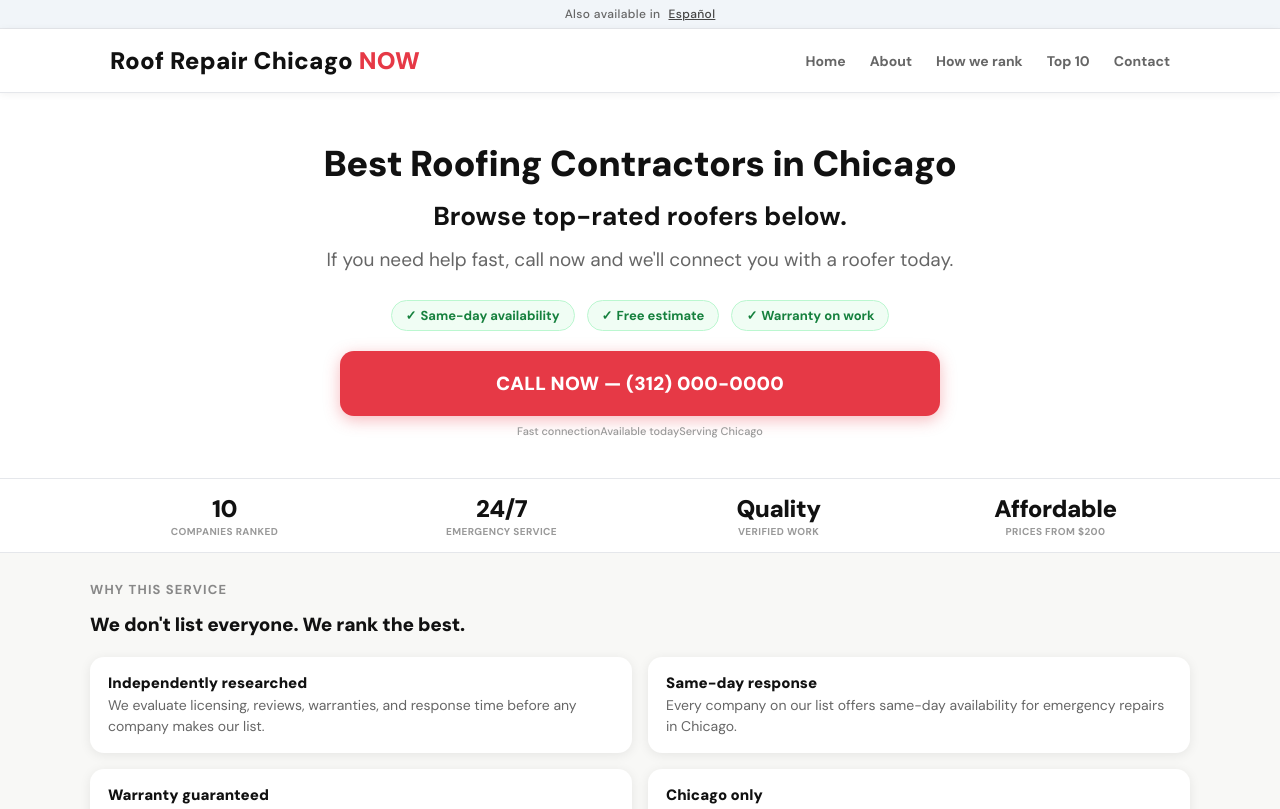
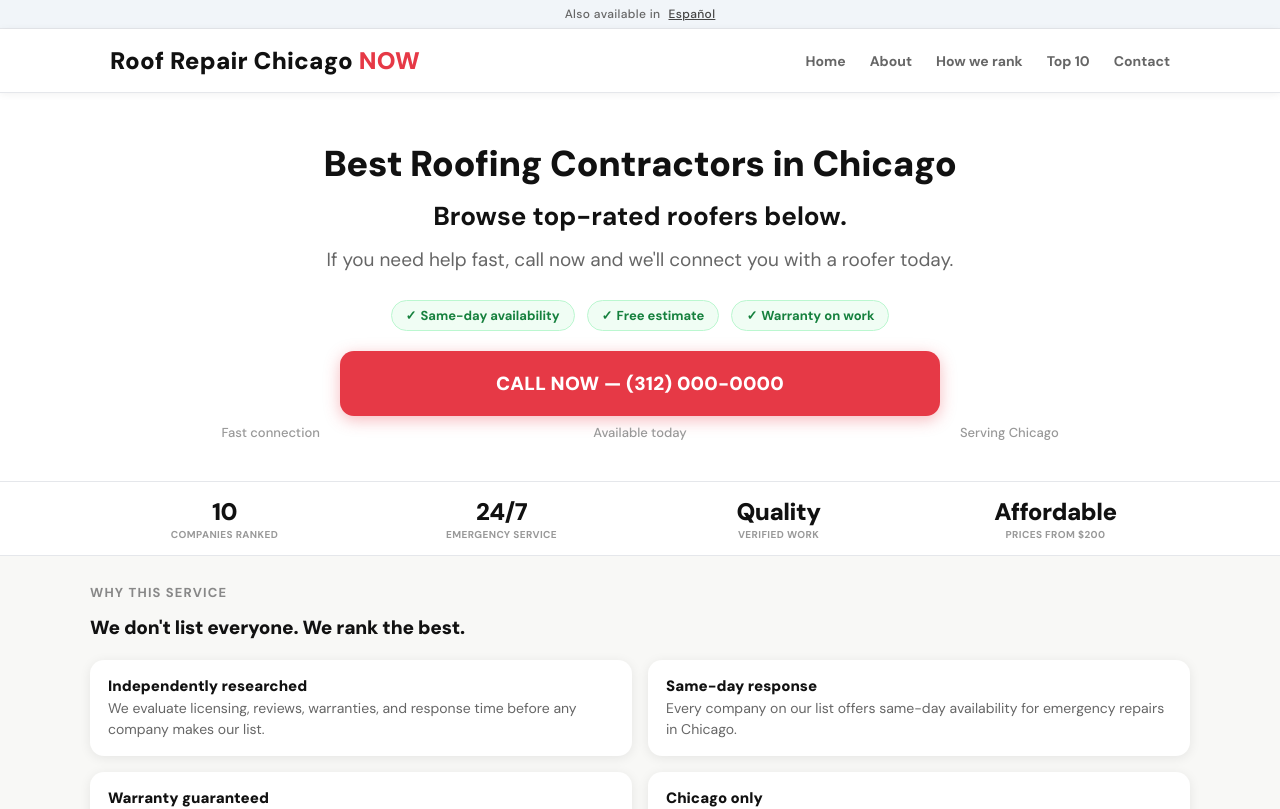
Before and after one commit to dm100usa-oss/roof-repair-chicago-now, a Next.js app: page / in a window 1280 px wide. Shown: the top 809 px of the page. Built offline with nearby package versions, Linux system fonts and the light colour scheme.

Commit message:
Update page.module.css

```diff
--- a/src/app/page.module.css
+++ b/src/app/page.module.css
@@ -90,11 +90,19 @@
 .btnCall:hover { background: var(--red-dark); transform: translateY(-1px); }
 
 .btnCallNote {
+  display: flex;
+  gap: .5rem;
+  justify-content: center;
+  margin-top: .5rem;
+}
+
+.btnCallNoteItem {
+  flex: 1;
   text-align: center;
-  font-size: 11px;
+  font-size: 13px;
   color: var(--text-light);
-  margin-top: .5rem;
   font-weight: 500;
+  white-space: nowrap;
 }
 
 /* TRUST STRIP */
```
